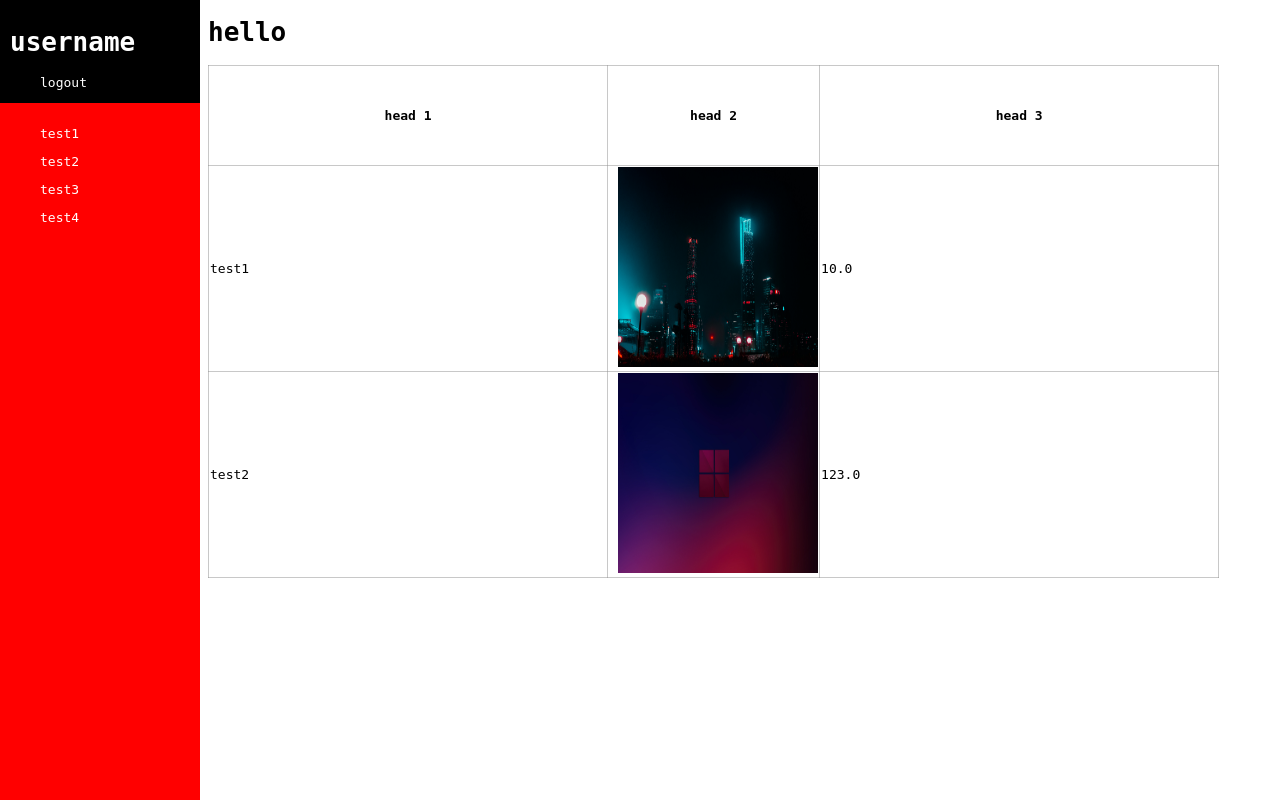
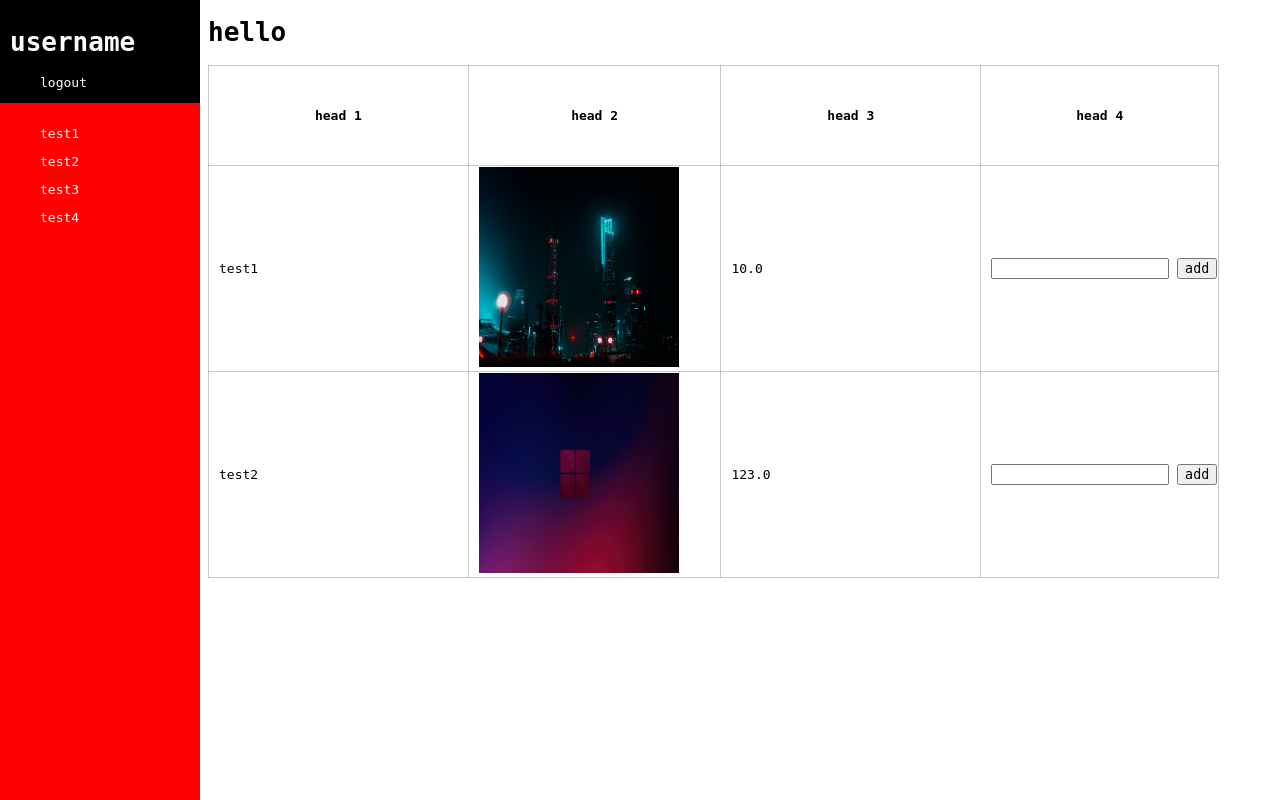
Before and after one commit to PhasitWo/WebAppG14, a Django app: page / in a window 1280 px wide; the page is wider, and only the part inside the window is pictured. Run offline with Django 4.2, Linux system fonts and the light colour scheme; data comes from the database, SQL or seed files in the repository.

Commit message:
add form

```diff
--- a/Online_Food_Ordering/ordering/static/ordering/index_style.css
+++ b/Online_Food_Ordering/ordering/static/ordering/index_style.css
@@ -64,9 +64,14 @@ table tr {
 table td {
     border: 1px solid rgba(144, 144, 144, 0.49);
     border-collapse: collapse;
+    padding-left: 10px;
 }
 
 .img-col {
-    width: 20%;
-    padding-left: 10px;
+    width: 25%;
 }
+
+.form-col {
+    width: 1%;
+    white-space: nowrap;
+}
--- a/Online_Food_Ordering/ordering/templates/ordering/index.html
+++ b/Online_Food_Ordering/ordering/templates/ordering/index.html
@@ -6,6 +6,13 @@
 <title>Online Food Ordering</title>
 </head>
 <body>
+    {% if messages %}
+        {% for message in messages %}
+         {% if message.tags %}  <script>alert("{{ message }}")</script> {% endif %}
+
+        {% endfor %}
+
+    {% endif %}
     <div class="container">
         <div class="header">
             <h1>username</h1>
@@ -27,12 +34,23 @@
                         <th>head 1</th>
                         <th>head 2</th>
                         <th>head 3</th>
+                        <th>head 4</th>
                     </tr>
-                    {% for food in foods %}
+                    {% for food in data %}
                         <tr>
                             <td>{{food.name}}</td>
                             <td class="img-col"> <img src="{{MEDIA_URL}}{{food.image}}" style="width:200px;height:200px;"> </td>
                             <td>{{food.price}}</td>
+                            <td class="form-col">
+                                <form action="{%url 'ordering:add'%}" method="post">
+                                    {%csrf_token%}
+                                    <input type="hidden" name="food_name" value="{{food.name}}">
+                                    <input type="hidden" name="food_img" value="{{food.image}}">
+                                    <input type="hidden" name="food_price" value="{{food.price}}">
+                                    <input type="number" name="food_quantity" min="1">
+                                    <input type="submit" value="add">
+                                </form>
+                            </td>
                         </tr>
                     {% endfor %}
                 </table>
--- a/Online_Food_Ordering/ordering/urls.py
+++ b/Online_Food_Ordering/ordering/urls.py
@@ -1,6 +1,7 @@
 from django.urls import path
 from . import views
-
+app_name = "ordering"
 urlpatterns = [
-    path("", views.index, name="index")
+    path("", views.index, name="index"),
+    path("add", views.add, name="add")
 ]
--- a/Online_Food_Ordering/ordering/views.py
+++ b/Online_Food_Ordering/ordering/views.py
@@ -1,8 +1,20 @@
 from django.shortcuts import render
-from django.http import HttpResponse
+from django.http import HttpResponse, HttpResponseRedirect
+from django.urls import reverse
+from django.contrib import messages
 from .models import Food
-# Create your views here.
 
+# test cart (change to session later)
+cart = []
+
+data = Food.objects.all()
 
 def index(request):
-    return render(request, "ordering/index.html", {"foods":Food.objects.all()})
+    return render(request, "ordering/index.html", {"data": data})
+
+def add(request):
+    if request.method == "POST":
+        # some process here
+        #....
+        messages.success(request, 'Item has been added to the cart.')
+    return HttpResponseRedirect(reverse("ordering:index"))
```
